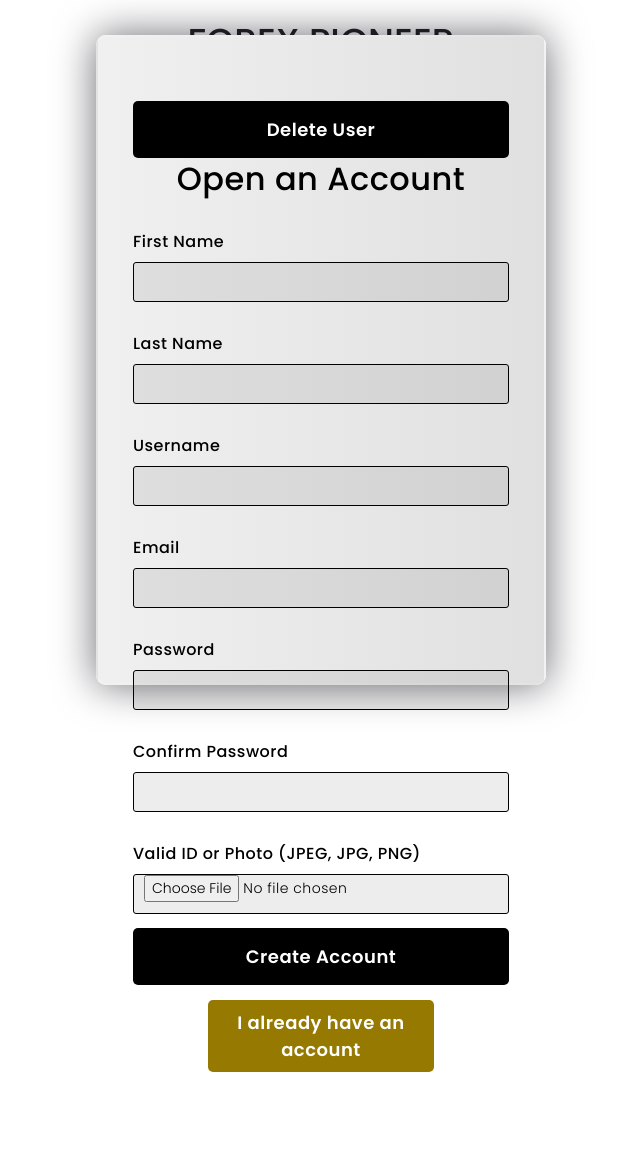
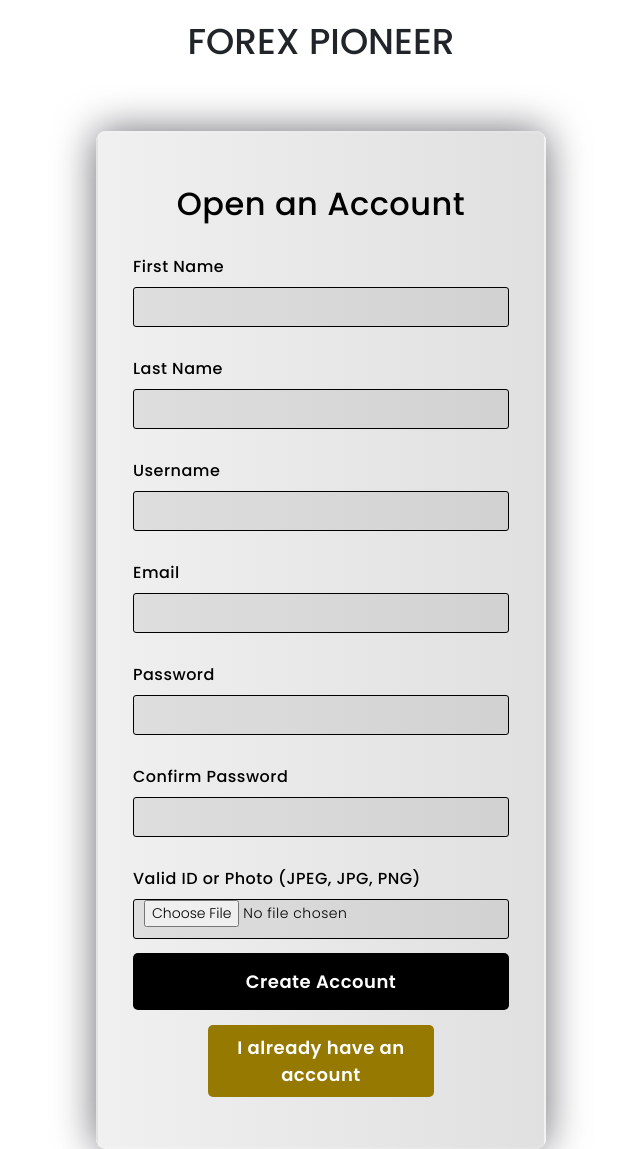
Before and after one commit to waleed-sajid/COMP-8347-Forex-Pioneer, a Django app: page /forexPioneer/signup/ in a window 1280 px wide. Shown: the whole page, without its empty margins (319-959 px from the left). Before the commit the page ends 1072 px from the top, so only its background shows below. Run offline with Django 4.2, Linux system fonts and the light colour scheme; some libraries are stand-ins or nearby versions.

Commit message:
- Updated signup page, css and base template

```diff
--- a/forex/static/forex/signup.css
+++ b/forex/static/forex/signup.css
@@ -11,9 +11,9 @@ body {
 }
 
 form {
-    height: 650px; /* Increased the container height */
+    /*height: 650px; !* Increased the container height *!*/
     width: 450px;
-    margin-top: -40px;
+    margin-top: 240px;
     background: linear-gradient(to right, #f0f0f0, #e0e0e0); /* Use the same gradient color as the login page */
     position: absolute;
     transform: translate(-50%, -50%);
--- a/templates/forexPioneer/base.html
+++ b/templates/forexPioneer/base.html
@@ -8,8 +8,6 @@
     <link rel="stylesheet" href="https://cdnjs.cloudflare.com/ajax/libs/font-awesome/5.15.4/css/all.min.css">
     <link href="https://fonts.googleapis.com/css2?family=Poppins:wght@300;500;600&display=swap" rel="stylesheet">
     <link rel="stylesheet" href="https://stackpath.bootstrapcdn.com/bootstrap/4.3.1/css/bootstrap.min.css" integrity="sha384-ggOyR0iXCbMQv3Xipma34MD+dH/1fQ784/j6cY/iJTQUOhcWr7x9JvoRxT2MZw1T" crossorigin="anonymous">
-    <link rel="stylesheet" href="https://stackpath.bootstrapcdn.com/bootstrap/4.3.1/css/bootstrap.min.css" integrity="sha384-ggOyR0iXCbMQv3Xipma34MD+dH/1fQ784/j6cY/iJTQUOhcWr7x9JvoRxT2MZw1T" crossorigin="anonymous">
-<link rel="stylesheet" href="https://cdnjs.cloudflare.com/ajax/libs/font-awesome/5.15.1/css/all.min.css" integrity="sha384-pzjw8z+ua/c2LXkgTg5u9AUKz0HtD/9Qpgnni7l/RSKfJJR5L+fpfIbTML8DnfdJ" crossorigin="anonymous">
 
     {% block extra_css %}{% endblock %}
 </head>
--- a/templates/forexPioneer/signup.html
+++ b/templates/forexPioneer/signup.html
@@ -12,7 +12,6 @@
         PIONEER</h1>
     <form action="" method="post" enctype="multipart/form-data">
         {% csrf_token %}
-        <button type="submit">Delete User</button>
         <h3>Open an Account</h3>
 
         <label for="{{ form.first_name.id_for_label }}">First Name</label>
```
Also changed, not shown: db.sqlite3.
